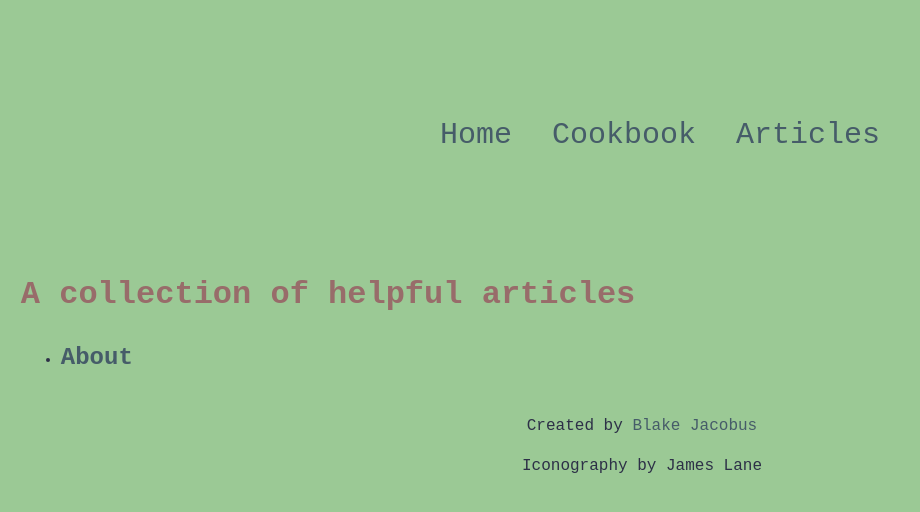
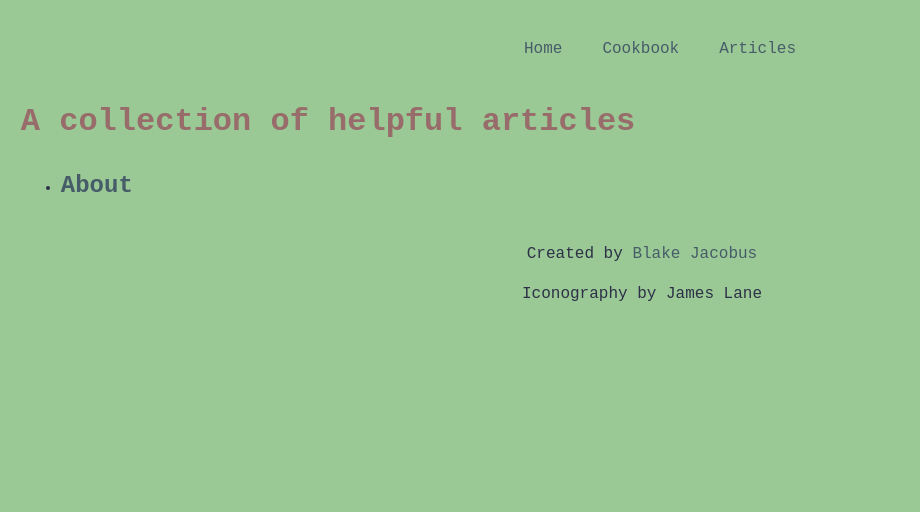
Before and after one commit to blakejacobus/creationcookbook.com, a Jekyll site: the page built from posts.html, in a window 1280 px wide. Shown: the top 512 px of the page, without its empty margins (0-920 px from the left). Built offline with Jekyll 4.4.1, drawn with Linux system fonts in a browser that asks for light colours.

Commit message:
Nav adjustments

```diff
--- a/_layouts/default.html
+++ b/_layouts/default.html
@@ -8,9 +8,9 @@
   <link rel="stylesheet" href="/assets/css/styles.css">
 </head>
 
-<header>
+<nav>
   {% include navigation.html %}
-</header>
+</nav>
 
 <body>
   {{ content }}
--- a/_sass/main.scss
+++ b/_sass/main.scss
@@ -70,7 +70,6 @@
   // font-size: 30px;
   display: flex;
   justify-content: center;
-  width: 100%;
 }
 
 table,
```
